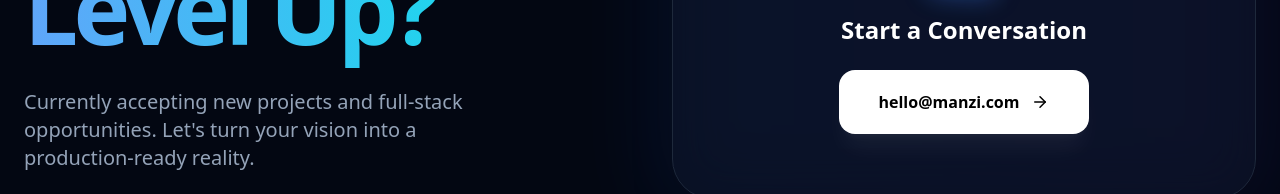
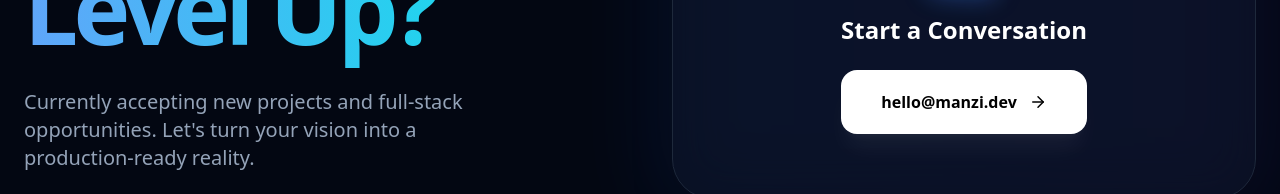
Before and after one commit to Code-harness/PORTFOLIO, a React (Vite) app: page / in a window 1280 px wide. Shown: the part 5998-6192 px from the top of the page. Built offline with nearby package versions, Linux system fonts and the light colour scheme.

Commit message:
Updated the ctafooter section

```diff
--- a/src/components/landing/CtaFooter.jsx
+++ b/src/components/landing/CtaFooter.jsx
@@ -79,10 +79,10 @@ const CtaFooter = () => {
                 </h3>
                 {/* Responsive Button Text sizing */}
                 <a
-                  href="mailto:hello@manzi.com"
+                  href="mailto:hello@manzi.dev"
                   className="group/btn relative w-full sm:w-auto inline-flex items-center justify-center gap-3 px-6 md:px-10 py-4 md:py-5 bg-white text-black text-sm md:text-base font-black rounded-2xl transition-all hover:scale-105 active:scale-95 shadow-xl shadow-white/5"
                 >
-                  hello@manzi.com
+                  hello@manzi.dev
                   <ArrowRight
                     size={18}
                     className="group-hover/btn:translate-x-1 transition-transform"
```
